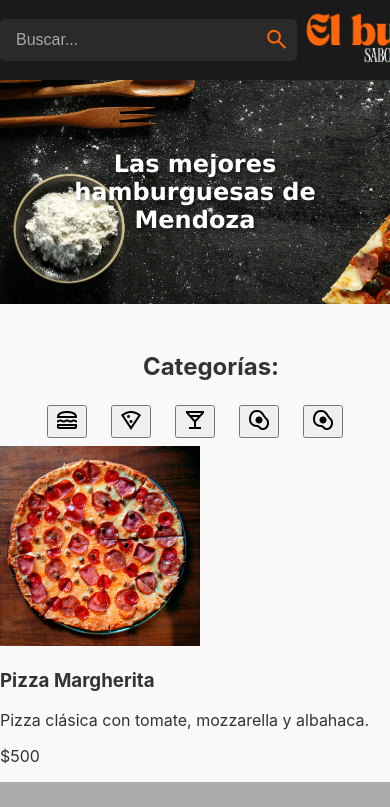
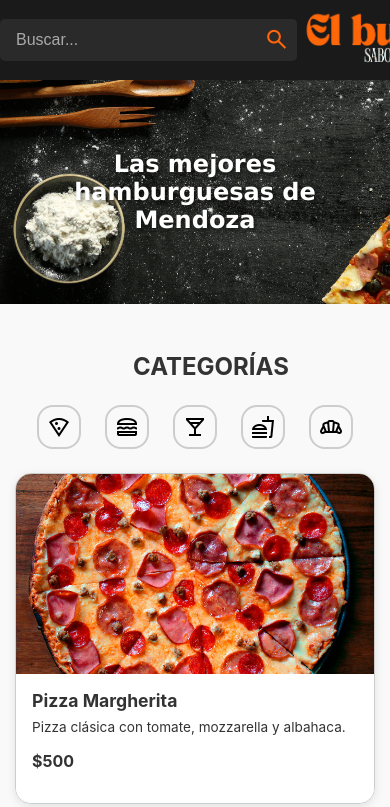
Before and after one commit to SantiagoVidela933/el-buen-sabor-frontend, a React (Vite) app: page / in a window 390 px wide. Shown: the top 807 px of the page. Built offline with nearby package versions, Linux system fonts and the light colour scheme.

Commit message:
Estilado Responsive a categorias y productos Hardcodeados

```diff
--- a/src/App.tsx
+++ b/src/App.tsx
@@ -1,4 +1,5 @@
 import AppRoutes from './routes/AppRoutes'
+import './global.css'
 
 function App() {
   return <AppRoutes/>
--- a/src/components/LandingPage/Category/Category.module.css
+++ b/src/components/LandingPage/Category/Category.module.css
@@ -1,29 +1,30 @@
-.category_wrapper{
+.category_wrapper {
     display: flex;
     justify-content: space-between;
     align-items: center;
     gap: 2rem;
 }
 
-.category_box_title, .category_box_ul, .box_display{
+.category_box_title, .category_box_ul, .box_display {
     flex: 1;
 }
 
-.category_box_title{
-    margin-left: 1rem;
+.category_box_title {
+    margin-left: 2rem;
 }
 
-.category_box_title p{
+.category_box_title p {
     font-size: 1.5rem;
     font-weight: bold;
+    text-transform: uppercase; /* Para darle un toque más moderno */
 }
 
-.category_box_ul{
+.category_box_ul {
     display: flex;
     justify-content: center;
 }
 
-.category_ul{
+.category_ul {
     display: flex;
     gap: 1rem;
     list-style: none;
@@ -31,8 +32,32 @@
     margin: 0;
 }
 
-.category_ul li{
+.category_ul li {
     padding: 1vh;
+}
+
+button {
+    background-color: transparent;
+    border: 2px solid #cdcdcd;
+    border-radius: 1rem;
+    padding: 0.5rem 1rem;
+    font-size: 1.1rem;
+    transition: all 0.3s ease-in-out;
+    cursor: pointer;
+    display: flex;
+    align-items: center;
+}
+
+button:hover {
+    background-color: #ff6609;
+    border-color: #ff6609;
+    color: white;
+}
+
+button.selected {
+    background-color: #ff6609;
+    color: white;
+    border-color: #ff6609;
 }
 
 @media (max-width: 768px) {
@@ -41,6 +66,11 @@
         gap: 1rem;
         align-items: flex-start;
     }
+
+    .category_box_title{
+        margin-left: 1rem;
+    }
+
     .category_box_title,
     .category_box_ul,
     .box_display {
@@ -48,15 +78,24 @@
         justify-content: center;
         display: flex;
     }
-    .category_box_title p{
+
+
+
+    .category_box_title p {
         margin: 1rem 0 0 0;
     }
+
     .category_ul {
         flex-wrap: wrap;
         justify-content: center;
         gap: 0.5rem;
     }
+
     .category_ul li {
         padding: 0.5rem;
     }
+
+    button {
+        padding: 0.5rem;
+    }
 }
--- a/src/components/LandingPage/Category/Category.tsx
+++ b/src/components/LandingPage/Category/Category.tsx
@@ -1,3 +1,4 @@
+import { useState } from 'react';
 import styles from './Category.module.css';
 
 interface CategoryProps {
@@ -5,41 +6,58 @@ interface CategoryProps {
 }
 
 const Category = ({ onCategoryChange }: CategoryProps) => {
+  const [selectedCategory, setSelectedCategory] = useState<string>(''); // Estado para categoría seleccionada
 
   const handleCategoryClick = (category: string) => {
-    onCategoryChange(category);
+    setSelectedCategory(category); // Actualiza la categoría seleccionada
+    onCategoryChange(category); // Notifica al componente padre
   };
 
   return (
     <div className={styles.category_wrapper}>
       <div className={styles.category_box_title}>
-        <p>Categorías:</p>
+        <p>Categorías</p>
       </div>
       <div className={styles.category_box_ul}>
         <ul className={styles.category_ul}>
           <li aria-label='pizza'>
-            <button onClick={() => handleCategoryClick('pizza')}>
+            <button
+              onClick={() => handleCategoryClick('pizza')}
+              className={selectedCategory === 'pizza' ? styles.selected : ''}
+            >
+              <span className="material-symbols-outlined">local_pizza</span>
+            </button>
+          </li>
+          <li aria-label='burger'>
+            <button
+              onClick={() => handleCategoryClick('burger')}
+              className={selectedCategory === 'burger' ? styles.selected : ''}
+            >
               <span className="material-symbols-outlined">lunch_dining</span>
             </button>
           </li>
-          <li aria-label='burger'>
-            <button onClick={() => handleCategoryClick('burger')}>
-              <span className="material-symbols-outlined">local_pizza</span>
-            </button>
-          </li>
           <li aria-label='bebida'>
-            <button onClick={() => handleCategoryClick('bebida')}>
+            <button
+              onClick={() => handleCategoryClick('bebida')}
+              className={selectedCategory === 'bebida' ? styles.selected : ''}
+            >
               <span className="material-symbols-outlined">local_bar</span>
             </button>
           </li>
-          <li aria-label='papas-fritas'>
-            <button onClick={() => handleCategoryClick('papas')}>
-              <span className="material-symbols-outlined">egg_alt</span>
+          <li aria-label='papas'>
+            <button
+              onClick={() => handleCategoryClick('papas')}
+              className={selectedCategory === 'papas' ? styles.selected : ''}
+            >
+              <span className="material-symbols-outlined">fastfood</span>
             </button>
           </li>
           <li aria-label='panchos'>
-            <button onClick={() => handleCategoryClick('panchos')}>
-              <span className="material-symbols-outlined">egg_alt</span>
+            <button
+              onClick={() => handleCategoryClick('panchos')}
+              className={selectedCategory === 'panchos' ? styles.selected : ''}
+            >
+              <span className="material-symbols-outlined">bakery_dining</span>
             </button>
           </li>
         </ul>
--- /dev/null
+++ b/src/components/Products/ProductCard/ProductCard.module.css
@@ -0,0 +1,76 @@
+.card_wrapper {
+    max-width: 14rem;
+    display: flex;
+    flex-direction: column;
+    border: 1px solid #cdcdcd;
+    border-radius: 1.25rem;
+    overflow: hidden;
+    box-shadow: 0 2px 8px rgba(0, 0, 0, 0.1);
+    width: 100%;
+}
+
+.box_image {
+    display: flex;
+    justify-content: center;
+    align-items: center;
+    background-color: #f9f9f9;
+    overflow: hidden;
+}
+
+.box_image img {
+    width: 100%;
+    height: auto;
+    object-fit: cover;
+    border-radius: 0;
+    display: block;
+}
+
+.box_info {
+    display: flex;
+    flex-direction: column;
+    gap: 0.5rem;
+    padding: 1rem;
+    background-color: white;
+}
+
+.card_title {
+    font-size: 1rem;
+    margin: 0;
+}
+
+.card_description {
+    font-size: 0.9rem;
+    margin: 0;
+}
+
+.card_price {
+    font-weight: bold;
+    font-size: 1.2rem;
+    margin-top: 0.5rem;
+}
+
+@media (max-width: 768px) {
+    .card_wrapper {
+      max-width: 100%;
+      margin-left: 0;
+      border-radius: 1rem;
+    }
+
+    .box_image img {
+      height: auto;
+      max-height: 200px;
+      object-fit: cover;
+    }
+
+    .card_title {
+      font-size: 1.1rem;
+    }
+
+    .card_description {
+      font-size: 0.85rem;
+    }
+
+    .card_price {
+      font-size: 1rem;
+    }
+  }
--- a/src/components/Products/ProductCard/ProductCard.tsx
+++ b/src/components/Products/ProductCard/ProductCard.tsx
@@ -1,5 +1,5 @@
-import React from 'react';
 import { Product } from '../../../models/Product';
+import styles from './ProductCard.module.css';
 
 interface ProductCardProps {
   product: Product;
@@ -8,11 +8,15 @@ interface ProductCardProps {
 // componente propio de cada producto
 const ProductCard: React.FC<ProductCardProps> = ({ product }) => {
   return (
-    <div>
-      <img src={product.image} alt={product.title} style={{width: 200}} />
-      <h3>{product.title}</h3>
-      <p>{product.description}</p>
-      <p>${product.price}</p>
+    <div className={styles.card_wrapper}>
+      <div className={styles.box_image}>
+        <img src={product.image} alt={product.title} />
+      </div>
+      <div className={styles.box_info}>
+        <h3 className={styles.card_title}>{product.title}</h3>
+        <p className={styles.card_description}>{product.description}</p>
+        <p className={styles.card_price}>${product.price}</p>
+      </div>
     </div>
   );
 };
--- /dev/null
+++ b/src/components/Products/ProductList/ProductList.module.css
@@ -0,0 +1,15 @@
+.productList_wrapper{
+    display: grid;
+    grid-template-columns: repeat(auto-fit, minmax(220px, 1fr));
+    gap: 1.5rem;
+    padding: 2rem;
+    justify-items: center;
+}
+
+@media (max-width: 768px) {
+    .productList_wrapper {
+      grid-template-columns: 1fr;
+      padding: 1rem;
+      gap: 1rem;
+    }
+  }
--- a/src/components/Products/ProductList/ProductList.tsx
+++ b/src/components/Products/ProductList/ProductList.tsx
@@ -1,5 +1,6 @@
 import { Product } from '../../../models/Product';
 import ProductCard from '../ProductCard/ProductCard';
+import styles from './ProductList.module.css';
 
 interface ProductListProps {
   products: Product[];
@@ -8,7 +9,7 @@ interface ProductListProps {
 // este componente muestra los productos filtrados por Category
 const ProductList: React.FC<ProductListProps> = ({ products }) => {
   return (
-    <div>
+    <div className={styles.productList_wrapper}>
       {products.map((product) => (
         <ProductCard key={product.id} product={product} />
       ))}
--- a/src/components/ui/Footer/Footer.module.css
+++ b/src/components/ui/Footer/Footer.module.css
@@ -61,7 +61,7 @@
 }
 
 .main_icons i:hover {
-    color: #f7c302;
+    color: #ff6609;
     transform: scale(1.1);
 }
 
--- a/src/data/products.ts
+++ b/src/data/products.ts
@@ -1,52 +1,42 @@
 import { Product } from "../models/Product";
 
 export const products = [
-  new Product(
-    1,
-    "Pizza Margherita",
-    "/src/assets/images/pizza_example.jpg",
-    "Pizza clásica con tomate, mozzarella y albahaca.",
-    500,
-    "pizza"
-  ),
-  new Product(
-    2,
-    "Hamburguesa Completa",
-    "/src/assets/images/burger_example.jpg",
-    "Hamburguesa con carne, queso, lechuga, tomate y mayonesa.",
-    350,
-    "burger"
-  ),
-  new Product(
-    3,
-    "Pancho Completo",
-    "/src/assets/images/pancho_example.jpg",
-    "Pancho con mostaza y ketchup.",
-    120,
-    "panchos"
-  ),
-  new Product(
-    4,
-    "Coca-Cola",
-    "/src/assets/images/bebida_example.jpg",
-    "Refresco de cola, 500ml.",
-    80,
-    "bebida"
-  ),
-  new Product(
-    5,
-    "Papas Fritas",
-    "/src/assets/images/fritas_example.jpg",
-    "Papas fritas crujientes.",
-    150,
-    "papas"
-  ),
-  new Product(
-    6,
-    "Papas Fritas Con Cheddar",
-    "/src/assets/images/fritas_example.jpg",
-    "Papas fritas con mucho cheddar.",
-    250,
-    "papas"
-  ),
+  // 🍕 PIZZAS
+  new Product(1, "Pizza Margherita", "/src/assets/images/pizza_example.jpg", "Pizza clásica con tomate, mozzarella y albahaca.", 500, "pizza"),
+  new Product(2, "Pizza Pepperoni", "/src/assets/images/pizza_example.jpg", "Con pepperoni picante y queso fundido.", 650, "pizza"),
+  new Product(3, "Pizza Napolitana", "/src/assets/images/pizza_example.jpg", "Mozzarella, tomate en rodajas y ajo.", 600, "pizza"),
+  new Product(4, "Pizza Fugazzeta", "/src/assets/images/pizza_example.jpg", "Cebolla, mozzarella y orégano.", 550, "pizza"),
+  new Product(5, "Pizza Cuatro Quesos", "/src/assets/images/pizza_example.jpg", "Mozzarella, azul, provolone y parmesano.", 700, "pizza"),
+
+  // 🍔 HAMBURGUESAS
+  new Product(6, "Hamburguesa Clásica", "/src/assets/images/burger_example.jpg", "Carne, lechuga, tomate y mayonesa.", 350, "burger"),
+  new Product(7, "Hamburguesa con Cheddar", "/src/assets/images/burger_example.jpg", "Con doble cheddar fundido.", 400, "burger"),
+  new Product(8, "Hamburguesa Doble Carne", "/src/assets/images/burger_example.jpg", "Doble medallón, panceta y cheddar.", 550, "burger"),
+  new Product(9, "Hamburguesa BBQ", "/src/assets/images/burger_example.jpg", "Salsa barbacoa, cebolla crispy y cheddar.", 480, "burger"),
+  new Product(10, "Hamburguesa Vegana", "/src/assets/images/burger_example.jpg", "Medallón vegetal, lechuga, tomate y aderezo vegano.", 420, "burger"),
+
+  // 🌭 PANCHOS
+  new Product(11, "Pancho Clásico", "/src/assets/images/pancho_example.jpg", "Con ketchup y mostaza.", 120, "panchos"),
+  new Product(12, "Pancho con Cheddar", "/src/assets/images/pancho_example.jpg", "Baño de cheddar fundido.", 180, "panchos"),
+  new Product(13, "Pancho con Bacon", "/src/assets/images/pancho_example.jpg", "Trozos de panceta y salsa cheddar.", 200, "panchos"),
+  new Product(14, "Pancho Picante", "/src/assets/images/pancho_example.jpg", "Salsa picante y jalapeños.", 190, "panchos"),
+  new Product(15, "Pancho Completo", "/src/assets/images/pancho_example.jpg", "Con papas pay, mayonesa y ketchup.", 160, "panchos"),
+
+  // 🥤 BEBIDAS
+  new Product(16, "Coca-Cola", "/src/assets/images/bebida_example.jpg", "Botella 500ml.", 80, "bebida"),
+  new Product(17, "Agua Mineral", "/src/assets/images/bebida_example.jpg", "Botella sin gas, 500ml.", 60, "bebida"),
+  new Product(18, "Sprite", "/src/assets/images/bebida_example.jpg", "Refresco lima-limón, 500ml.", 80, "bebida"),
+  new Product(19, "Fanta", "/src/assets/images/bebida_example.jpg", "Refresco sabor naranja, 500ml.", 80, "bebida"),
+  new Product(20, "Jugo de Naranja", "/src/assets/images/bebida_example.jpg", "Jugo natural exprimido, 350ml.", 100, "bebida"),
+
+  // 🍟 PAPAS
+  new Product(21, "Papas Clásicas", "/src/assets/images/fritas_example.jpg", "Papas crujientes con sal.", 150, "papas"),
+  new Product(22, "Papas con Cheddar", "/src/assets/images/fritas_example.jpg", "Con abundante cheddar derretido.", 250, "papas"),
+  new Product(23, "Papas con Cheddar y Bacon", "/src/assets/images/fritas_example.jpg", "Con cheddar y panceta crocante.", 300, "papas"),
+  new Product(24, "Papas Provenzal", "/src/assets/images/fritas_example.jpg", "Con ajo, perejil y manteca.", 200, "papas"),
+  new Product(25, "Papas a la BBQ 1", "/src/assets/images/fritas_example.jpg", "Con salsa barbacoa y cheddar.", 280, "papas"),
+  new Product(26, "Papas a la BBQ 2", "/src/assets/images/fritas_example.jpg", "Con salsa barbacoa y cheddar.", 280, "papas"),
+  new Product(27, "Papas a la BBQ 3", "/src/assets/images/fritas_example.jpg", "Con salsa barbacoa y cheddar.", 280, "papas"),
+  new Product(28, "Papas a la BBQ 4", "/src/assets/images/fritas_example.jpg", "Con salsa barbacoa y cheddar.", 280, "papas"),
+  new Product(29, "Papas a la BBQ 5", "/src/assets/images/fritas_example.jpg", "Con salsa barbacoa y cheddar.", 280, "papas"),
 ];
--- a/src/global.css
+++ b/src/global.css
@@ -3,9 +3,6 @@ body {
   font-family: 'Inter', sans-serif;
   background-color: #f9f9f9;
   color: #333;
+  padding: 0;
+  overflow-x: hidden;
 }
-
-a {
-  text-decoration: none;
-  color: inherit;
-}
```
